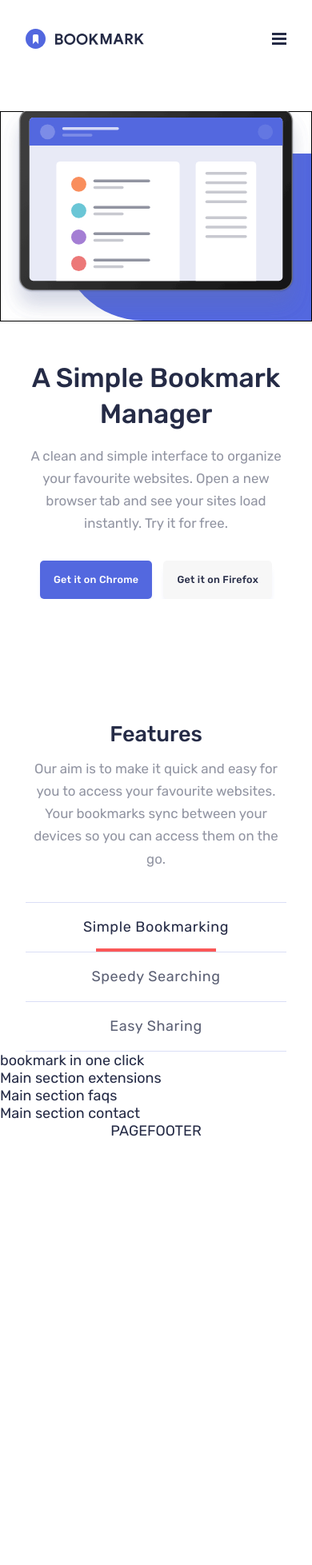
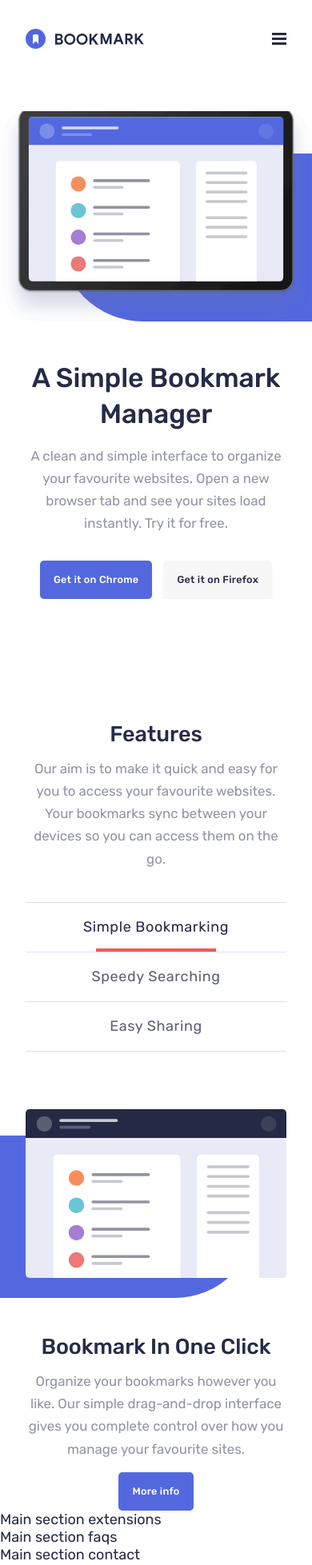
Before and after one commit to Marjolein-Kasman-de-Jong/bookmark-landing-page, a React (Vite) app: page /simple-bookmarking in a window 390 px wide. Shown: the top 1957 px of the page at 80% size. Before the commit the page ends 1425 px from the top, so only its background shows below. Built offline with nearby package versions, Linux system fonts and the light colour scheme.

Commit message:
finished features section

```diff
--- a/src/components/article/article.css
+++ b/src/components/article/article.css
@@ -1,7 +1,3 @@
-/* article {
-    max-width: 540px;
-} */
-
 /* Heading */
 
 h1 {
@@ -41,6 +37,16 @@ h2 {
     }
 }
 
+.feature-container article h2 {
+    text-align: left;
+}
+
+@media screen and (max-width: 768px) {
+    .feature-container article h2 {
+        text-align: center;
+    }
+}
+
 h3 {
     font-size: 2rem;
     font-weight: 500;
@@ -70,12 +76,18 @@ article p {
     opacity: .5;
 }
 
-.intro article p {
+.intro article p,
+.feature-container article p {
     text-align: left;
 }
 
+.feature article p {
+    background-color: red;
+}
+
 @media screen and (max-width: 768px) {
-    .intro article p {
+    .intro article p,
+    .feature-container article p {
         text-align: center;
     }
 }
@@ -118,3 +130,9 @@ article footer {
         flex-wrap: wrap;
     }
 }
+
+@media screen and (max-width: 768px) {
+    .feature-container article footer {
+        margin-top: 15px;
+    }
+}
--- a/src/components/feature/Feature.jsx
+++ b/src/components/feature/Feature.jsx
@@ -1,25 +1,23 @@
+import { useLocation } from 'react-router-dom';
+
 // Components
+import Image from '../image/Image';
 import Article from '../article/Article';
 
 // Styles
 import './feature.css';
 
 function Feature({ title, text, image }) {
+  // Get current rendered feature from url
+  const location = useLocation();
+  const currentPath = location.pathname;
+  console.log(currentPath);
+
   return (
-    <>
-    {title}
-      {/* <div className='feature-container'>
-        <div className='image-container'>
-          <div className='image-wrapper'>
-            <img src={image} alt='Feature illustration' />
-            <div className='background-shape'></div>
-          </div>
-        </div>
-        <div className='feature text-container'>
-          <Article title={title} text={text} />
-        </div>
-      </div> */}
-    </>
+    <div className='feature-container'>
+      <Image image={image}/>
+      <Article title={title} text={text} buttonType='regular' buttonText={['More info']} />
+    </div>
   );
 }
 
--- a/src/components/feature/feature.css
+++ b/src/components/feature/feature.css
@@ -0,0 +1,30 @@
+.feature-container {
+    margin-top: 72px;
+    display: flex;
+    overflow: hidden;
+}
+
+@media screen and (max-width: 768px) {
+    .feature-container {
+        flex-direction: column;
+        gap: 32px;
+    }
+}
+
+.feature-container .image-wrapper,
+.feature-container article {
+    width: 50%;
+}
+
+@media screen and (max-width: 768px) {
+    .feature-container .image-wrapper,
+    .feature-container article {
+        width: 100%;
+    }
+}
+
+.feature-container article {
+    display: flex;
+    flex-direction: column;
+    justify-content: center;
+}
--- a/src/components/image/image.css
+++ b/src/components/image/image.css
@@ -1,31 +1,29 @@
 /* Wrapper */
 
-.image-wrapper {
+.intro .image-wrapper {
     position: relative;
     width: 100%;
     aspect-ratio: 720 / 484;
-    border: 1px solid black;
-}
-
-@media screen and (max-width: 768px) {
-    .image-wrapper {
-        aspect-ratio: 375 / 253;
-    }
-}
-
-.intro .image-wrapper {
     max-height: 484px;
 }
 
 @media screen and (max-width: 768px) {
     .intro .image-wrapper {
+        aspect-ratio: 375 / 253;
         max-height: 400px;
     }
 }
 
+.feature-container .image-wrapper {
+    position: relative;
+    width: 100%;
+    aspect-ratio: 720 / 435;
+    max-height: 435px;
+}
+
 /* Image */
 
-.image-wrapper img {
+.intro .image-wrapper img {
     position: absolute;
     top: -10px;
     left: -33px;
@@ -33,7 +31,7 @@
 }
 
 @media screen and (max-width: 768px) {
-    .image-wrapper img {
+    .intro .image-wrapper img {
         position: absolute;
         left: 50%;
         transform: translate(-50%);
@@ -45,9 +43,31 @@
     max-width: 574.23px;
 }
 
+.feature-container .image-wrapper img {
+    position: absolute;
+    top: 0;
+    right: 0;
+    width: 76%;
+    max-width: 547px;
+    max-height: 90%;
+    aspect-ratio: auto;
+}
+
+@media screen and (max-width: 768px) {
+    .feature-container .image-wrapper img {
+        position: relative;
+        right: unset;
+        left: 50%;
+        transform: translate(-50%);
+        width: 100%;
+        height: auto;
+        padding: 0 32px;
+    }
+}
+
 /* Background shape */
 
-.image-wrapper .background-shape {
+.intro .image-wrapper .background-shape {
     position: absolute;
     left: 21%;
     bottom: 0;
@@ -59,7 +79,7 @@
 }
 
 @media screen and (max-width: 768px) {
-    .image-wrapper .background-shape {
+    .intro .image-wrapper .background-shape {
         position: absolute;
         left: 19%;
         bottom: 0;
@@ -70,3 +90,21 @@
         background-color: var(--soft-blue);
     }
 }
+
+.feature-container .image-wrapper .background-shape {
+    position: absolute;
+    right: 9%;
+    bottom: 0;
+    z-index: -5;
+    width: 1500px;
+    height: 81%;
+    border-radius: 316.5px;
+    background-color: var(--soft-blue);
+}
+
+@media screen and (max-width: 768px) {
+    .feature-container .image-wrapper .background-shape {
+        right: 18vw;
+        height: 86%;
+    }
+}
--- a/src/components/main-section-features/MainSectionFeatures.jsx
+++ b/src/components/main-section-features/MainSectionFeatures.jsx
@@ -7,7 +7,7 @@ import './main-section-features.css';
 
 function MainSectionFeatures() {
   return (
-    <section className='section features'>
+    <section className='features'>
       <Article
         title='features'
         text='Our aim is to make it quick and easy for you to access your favourite websites. Your bookmarks sync between your devices so you can access them on the go.'
--- a/src/components/main-section-features/main-section-features.css
+++ b/src/components/main-section-features/main-section-features.css
@@ -1,5 +1,6 @@
 .features {
-    margin-top: 80px;
+    max-width: 1390px;
+    margin: 80px auto 0 auto;
     display: flex;
     flex-direction: column;
     align-items: center;
@@ -8,7 +9,12 @@
 @media screen and (max-width: 768px) {
     .features {
         margin-top: 140px;
+        max-width: 720px;
     }
+}
+
+.features article {
+    max-width: 540px;
 }
 
 .features-container {
@@ -21,3 +27,17 @@
         margin-top: 8px;
     }
 }
+
+.features-container article {
+    max-width: 570px;
+    padding-left: 125px;
+    margin-right: 32px;
+}
+
+@media screen and (max-width: 768px) {
+    .features-container article {
+        max-width: unset;
+        padding-left: unset;
+        margin-right: unset;
+    }
+}
--- a/src/components/main-section-intro/main-section-intro.css
+++ b/src/components/main-section-intro/main-section-intro.css
@@ -17,6 +17,7 @@
         height: unset;
         max-height: unset;
         padding: unset;
+        max-width: 720px;
     }
 }
 
--- a/src/components/tabs/Tabs.jsx
+++ b/src/components/tabs/Tabs.jsx
@@ -1,4 +1,4 @@
-import { BrowserRouter as Router, Route, Routes, NavLink } from 'react-router-dom';
+import { BrowserRouter as Router, Route, Routes, NavLink, Navigate } from 'react-router-dom';
 
 // Components
 import Feature from '../feature/Feature';
@@ -70,6 +70,10 @@ function Tabs() {
                             image={feature3}
                         />}
                     />
+                    <Route
+                        path='*'
+                        element={<Navigate to="/simple-bookmarking" replace />}
+                    />
                 </Routes>
 
             </div>
```
